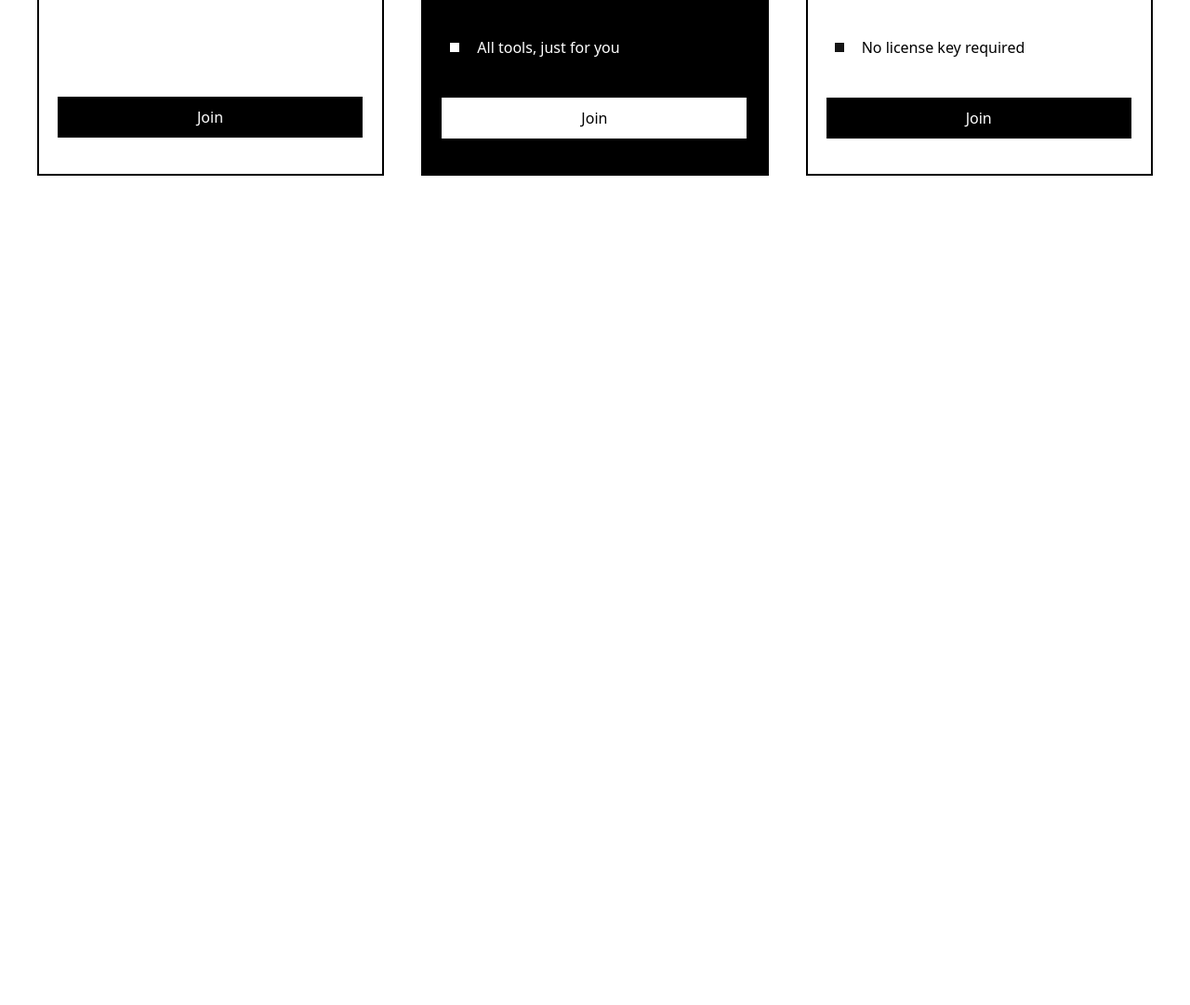
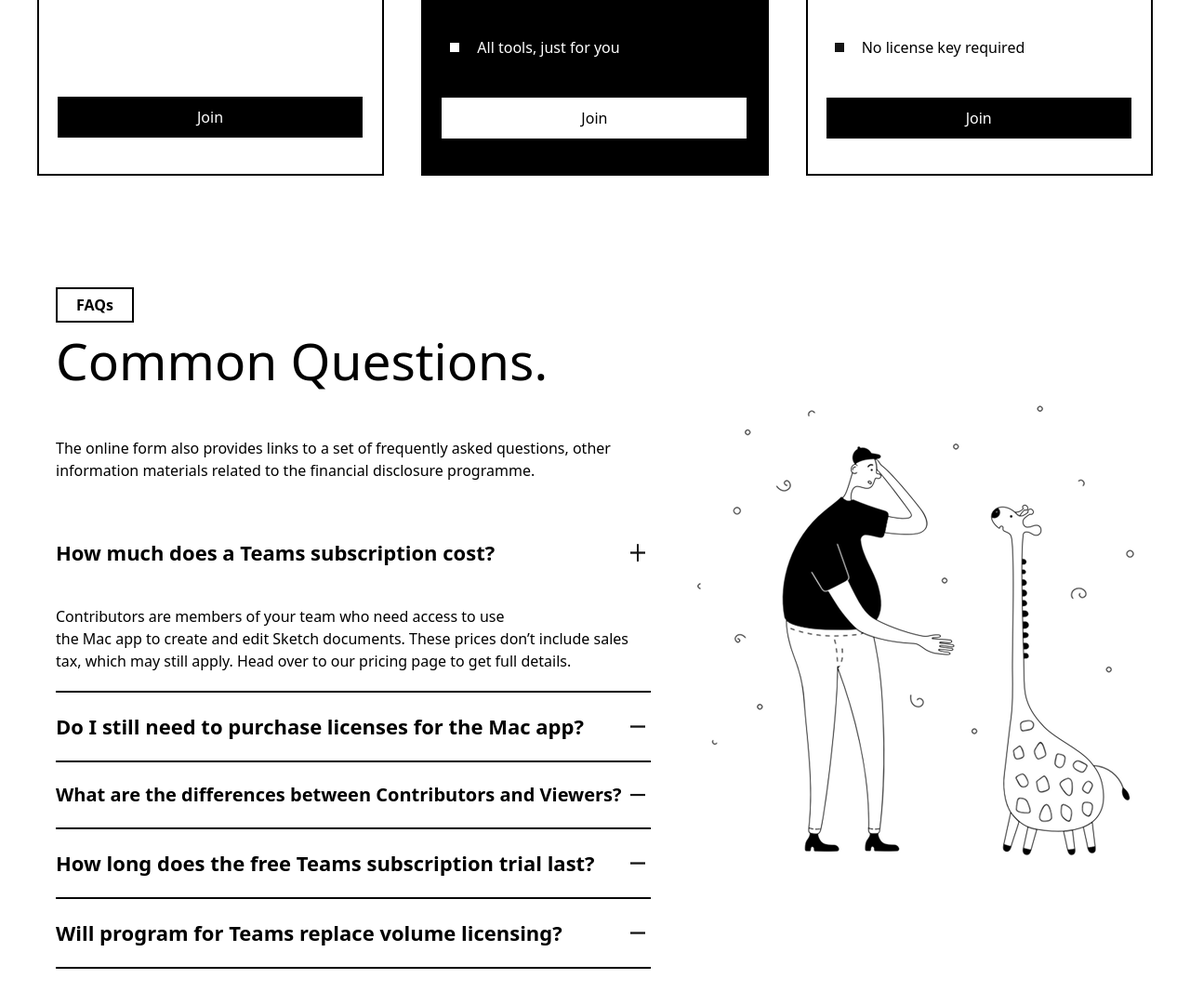
Before and after one commit to z1yodullo/17.04-class-work, a website: page index.html in a window 1280 px wide. Shown: the part 3259-4340 px from the top of the page at 93% size. Before the commit the page ends 3548 px from the top, so only its background shows below. Drawn offline with Linux system fonts and the light colour scheme.

Commit message:
add section-6

```diff
--- a/index.html
+++ b/index.html
@@ -207,7 +207,9 @@
             <img src="dot_black.png" alt="" />
             <p>Beautiful White_level</p>
           </div>
-          <button class="py-[10px] px-[150px] bg-black text-white my-[20px] mt-[155px]">
+          <button
+            class="py-[10px] px-[150px] bg-black text-white my-[20px] mt-[155px]"
+          >
             Join
           </button>
         </div>
@@ -276,6 +278,48 @@
           </button>
         </div>
       </section>
+      <section class="max-w-[1200px] m-auto flex flex-col lg:flex-row gap-[50px] lg:gap-[40px] items-center my-[100px] p-[20px]">
+        <aside>
+          <button class="flex lg:justify-end py-[5px] px-[20px] border-2 border-black font-bold">FAQs</button>
+          <h1 class="text-[35px] lg:text-[55px]">Common Questions.</h1>
+          <p class="py-[40px]">
+            The online form also provides links to a set of frequently asked
+            questions, other information materials related to the financial
+            disclosure programme.
+          </p>
+          <div>
+            <div class="flex justify-between py-[20px]">
+              <h2 class="text-[22px] font-bold items-center">How much does a Teams subscription cost?</h2>
+              <img src="i_plus.png" alt="" />
+            </div>
+            <p class=" border-b-2 border-black py-[20px]">
+              Contributors are members of your team who need access to use
+              <br />
+              the Mac app to create and edit Sketch documents. These prices
+              don’t include sales <br />
+              tax, which may still apply. Head over to our pricing page to get
+              full details.
+            </p>
+            <div class="flex justify-between py-[20px] border-b-2 border-black">
+                <h2 class="text-[22px] font-bold items-center">Do I still need to purchase licenses for the Mac app?</h2>
+                <img src="icon.png" alt="">
+            </div>
+            <div class="flex justify-between py-[20px] border-b-2 border-black">
+                <h2 class="text-[20px] font-bold items-center">What are the differences between Contributors and Viewers?</h2>
+                <img src="icon.png" alt="">
+            </div>
+            <div class="flex justify-between py-[20px] border-b-2 border-black">
+                <h2 class="text-[22px] font-bold items-center">How long does the free Teams subscription trial last?</h2>
+                <img src="icon.png" alt="">
+            </div>
+            <div class="flex justify-between py-[20px] border-b-2 border-black">
+                <h2 class="text-[22px] font-bold items-center">Will program for Teams replace volume licensing?</h2>
+                <img src="icon.png" alt="">
+            </div>
+          </div>
+        </aside>
+        <img src="Illustration_5.png" alt="" />
+      </section>
     </main>
   </body>
 </html>
```
Also changed, not shown: i_plus.png (added), icon.png (added), src/output.css.
